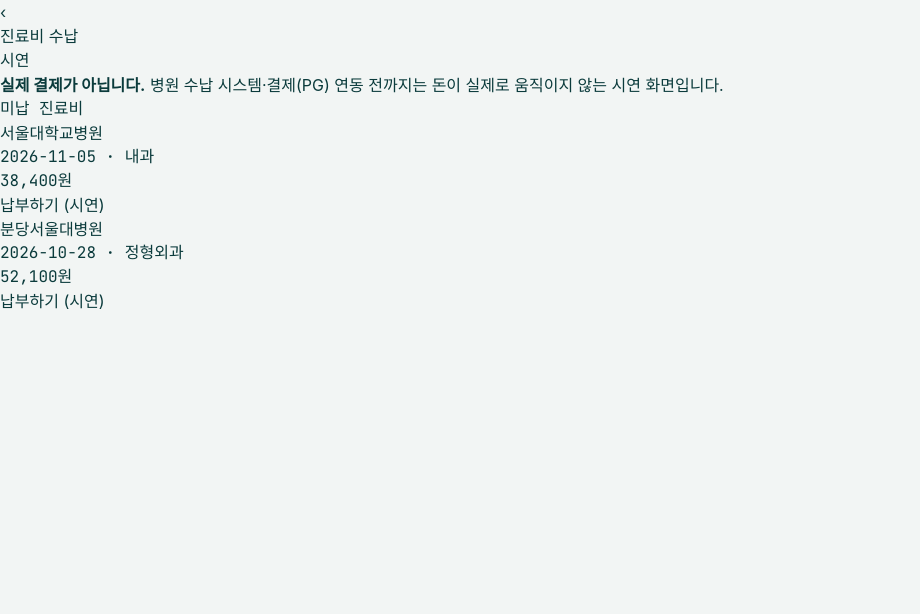
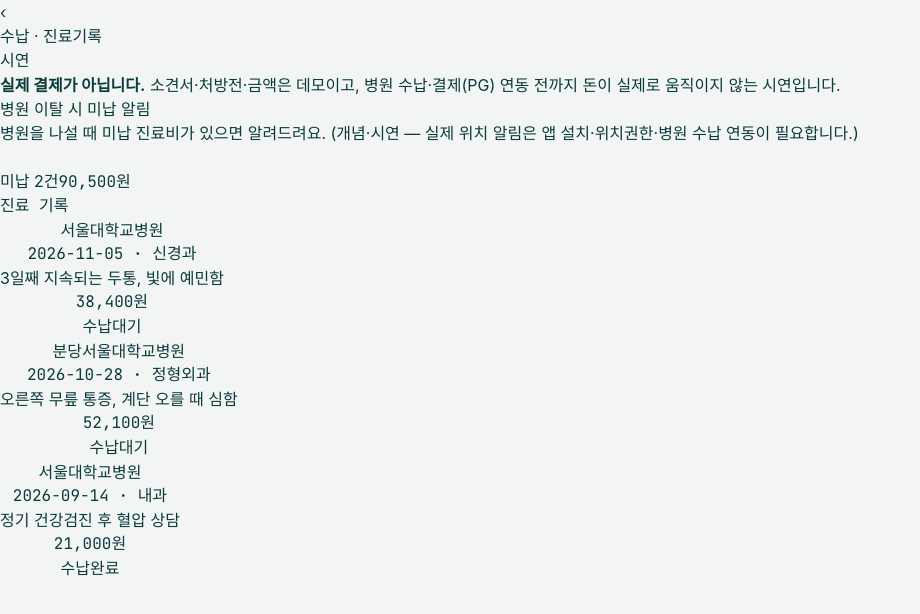
Before and after one commit to dandanyoou/medicalidentity, a React (Vite) app: page /billing in a window 1280 px wide. Shown: the top 614 px of the page, without its empty margins (0-920 px from the left). Built offline with nearby package versions, Linux system fonts and the light colour scheme.

Commit message:
feat(visits): rebuild 수납 into rich 진료기록 page (소견서·처방전·약·수납 + 이탈 알림 개념)

```diff
--- a/src/billing/BillingScreen.tsx
+++ b/src/billing/BillingScreen.tsx
@@ -1,25 +1,20 @@
 import { useEffect, useState } from "react";
 import { Link } from "react-router-dom";
+import { listVisits, unpaidVisits, payVisit, type Visit } from "../visits/store";
 
 /**
- * 진료비 수납 — 시연(데모) 화면.
+ * 수납 · 진료기록 — 시연(데모).
  *
- * 중요: 실제 결제·병원 수납 시스템과 연동되어 있지 않다. 결제 연동(PG·병원
- * 수납 시스템)은 별도 계약·보안 심사가 선결이며, 지금은 "이런 흐름이 된다"를
- * 보여주는 시연일 뿐이다 — 실제로 돈이 움직이지 않는다.
+ * 단순 "납부하기" 버튼이 아니라, 진료 방문 한 건의 전체를 보여준다:
+ * 방문 이유 · 소견서 · 처방전 · 진료비 · 수납 상태. 종이로 받던 진료내역서·
+ * 처방전을 온라인으로 대신한다.
+ *
+ * 이탈 알림(개념): 병원을 나설 때 미납 진료비가 있으면 알려주는 아이디어 —
+ * 실제로는 앱 설치·위치권한·병원 수납 연동이 필요해 지금은 개념 시연이다.
+ *
+ * 정직: 소견서·처방전·금액은 데모 데이터, 결제는 실제로 돈이 움직이지 않는다.
  */
-interface DemoBill {
-  id: string;
-  hospital: string;
-  date: string;
-  dept: string;
-  amount: number;
-}
-
-const DEMO_BILLS: DemoBill[] = [
-  { id: "b1", hospital: "서울대학교병원", date: "2026-11-05", dept: "내과", amount: 38400 },
-  { id: "b2", hospital: "분당서울대병원", date: "2026-10-28", dept: "정형외과", amount: 52100 },
-];
+const MEMBER = "self";
 
 function won(n: number) {
   return `${n.toLocaleString("ko-KR")}원`;
@@ -27,11 +22,21 @@ function won(n: number) {
 
 export function BillingScreen() {
   useEffect(() => {
-    document.title = "진료비 수납 (시연) — 가족 의료지갑";
+    document.title = "수납 · 진료기록 (시연) — 가족 의료지갑";
   }, []);
 
-  const [paidId, setPaidId] = useState<string | null>(null);
-  const paid = DEMO_BILLS.find((b) => b.id === paidId) ?? null;
+  const [tick, setTick] = useState(0); // 수납 후 재조회용
+  const [openId, setOpenId] = useState<string | null>(null);
+  const [geofence, setGeofence] = useState(true);
+
+  const visits = listVisits(MEMBER);
+  const unpaid = unpaidVisits(MEMBER);
+  void tick;
+
+  function handlePay(id: string) {
+    payVisit(id);
+    setTick((t) => t + 1);
+  }
 
   return (
     <div className="min-h-screen bg-[var(--paper)] md:px-6 md:py-10">
@@ -45,7 +50,7 @@ export function BillingScreen() {
             ‹
           </Link>
           <h1 className="text-base font-extrabold tracking-tight text-[var(--ink)]">
-            진료비 수납
+            수납 · 진료기록
           </h1>
           <span className="ml-1 rounded-full bg-[var(--ink)] px-2 py-0.5 font-data text-[10px] font-bold text-white">
             시연
@@ -53,68 +58,170 @@ export function BillingScreen() {
         </header>
 
         <main className="flex-1 overflow-y-auto px-5 pb-10 pt-5">
-          <p className="mb-5 rounded-2xl border-l-4 border-[var(--ink)] bg-[var(--surface)] px-4 py-3 text-xs leading-relaxed text-[var(--ink-2)]">
-            <strong className="text-[var(--ink)]">실제 결제가 아닙니다.</strong> 병원 수납
-            시스템·결제(PG) 연동 전까지는 돈이 실제로 움직이지 않는 시연 화면입니다.
+          <p className="mb-4 rounded-2xl border-l-4 border-[var(--ink)] bg-[var(--surface)] px-4 py-3 text-xs leading-relaxed text-[var(--ink-2)]">
+            <strong className="text-[var(--ink)]">실제 결제가 아닙니다.</strong> 소견서·처방전·금액은
+            데모이고, 병원 수납·결제(PG) 연동 전까지 돈이 실제로 움직이지 않는 시연입니다.
           </p>
 
-          {paid ? (
-            <section className="animate-reveal-in rounded-[28px] bg-[var(--surface)] p-6 text-center shadow-[0_2px_24px_rgba(11,59,60,0.09)]">
-              <div className="mx-auto mb-3 flex h-12 w-12 items-center justify-center rounded-full bg-[var(--refund)]/12 text-2xl">
-                ✓
-              </div>
-              <p className="text-lg font-extrabold text-[var(--ink)]">납부 완료 (시연)</p>
-              <p className="mt-2 font-data text-sm text-[var(--ink-2)]">
-                {paid.hospital} · {paid.dept}
-              </p>
-              <p className="font-data text-2xl font-bold text-[var(--ink)]">
-                {won(paid.amount)}
-              </p>
-              <p className="mt-3 text-[11px] leading-relaxed text-[var(--ink-2)]">
-                실제 서비스에서는 병원 수납 시스템에 납부 처리되고 영수증이 발급됩니다.
-              </p>
-              <button
-                type="button"
-                onClick={() => setPaidId(null)}
-                className="mt-4 w-full rounded-2xl border border-[var(--mist)] py-3 text-sm font-bold text-[var(--ink-2)] active:bg-[var(--paper)]"
-              >
-                목록으로
-              </button>
-            </section>
-          ) : (
-            <div className="flex flex-col gap-3">
-              <p className="px-1 font-data text-[10px] uppercase tracking-[0.2em] text-[var(--ink-2)]">
-                미납 진료비
-              </p>
-              {DEMO_BILLS.map((b) => (
-                <div
-                  key={b.id}
-                  className="relative overflow-hidden rounded-3xl bg-[var(--surface)] p-5 shadow-[0_1px_12px_rgba(11,59,60,0.07)]"
-                >
-                  <div className="flex items-start justify-between gap-3">
-                    <div>
-                      <p className="text-sm font-bold text-[var(--ink)]">{b.hospital}</p>
-                      <p className="font-data text-[11px] text-[var(--ink-2)]">
-                        {b.date} · {b.dept}
-                      </p>
-                    </div>
-                    <p className="font-data text-xl font-bold text-[var(--ink)]">
-                      {won(b.amount)}
+          {/* 이탈 알림(개념·시연) */}
+          <div className="mb-5 flex items-start gap-3 rounded-2xl bg-[var(--surface)] px-4 py-3 shadow-[0_1px_12px_rgba(11,59,60,0.07)]">
+            <div className="flex-1">
+              <p className="text-sm font-bold text-[var(--ink)]">병원 이탈 시 미납 알림</p>
+              <p className="mt-0.5 text-[11px] leading-relaxed text-[var(--ink-2)]">
+                병원을 나설 때 미납 진료비가 있으면 알려드려요. (개념·시연 — 실제 위치
+                알림은 앱 설치·위치권한·병원 수납 연동이 필요합니다.)
               </p>
             </div>
             <button
               type="button"
-                    onClick={() => setPaidId(b.id)}
-                    className="mt-4 w-full rounded-2xl bg-[var(--ink)] py-3 text-sm font-bold text-white active:brightness-110"
+              onClick={() => setGeofence((v) => !v)}
+              aria-pressed={geofence}
+              aria-label="이탈 알림 토글"
+              className={`mt-0.5 flex h-6 w-11 flex-none items-center rounded-full p-0.5 transition ${
+                geofence ? "bg-[var(--vital)]" : "bg-[var(--mist)]"
+              }`}
             >
-                    납부하기 (시연)
+              <span
+                className={`h-5 w-5 rounded-full bg-white shadow transition ${
+                  geofence ? "translate-x-5" : "translate-x-0"
+                }`}
+              />
             </button>
           </div>
+
+          {unpaid.length > 0 && (
+            <div className="mb-3 flex items-center justify-between rounded-2xl border-l-4 border-[var(--vital)] bg-[var(--surface)] px-4 py-3">
+              <span className="text-sm font-bold text-[var(--vital-ink)]">
+                미납 {unpaid.length}건
+              </span>
+              <span className="font-data text-sm font-bold text-[var(--ink)]">
+                {won(unpaid.reduce((s, v) => s + v.amount, 0))}
+              </span>
+            </div>
+          )}
+
+          <p className="mb-2 mt-5 px-1 font-data text-[10px] uppercase tracking-[0.2em] text-[var(--ink-2)]">
+            진료 기록
+          </p>
+          <div className="flex flex-col gap-3">
+            {visits.map((v) => (
+              <VisitCard
+                key={v.id}
+                visit={v}
+                open={openId === v.id}
+                onToggle={() => setOpenId((id) => (id === v.id ? null : v.id))}
+                onPay={() => handlePay(v.id)}
+              />
             ))}
           </div>
-          )}
         </main>
       </div>
     </div>
   );
 }
+
+function VisitCard({
+  visit,
+  open,
+  onToggle,
+  onPay,
+}: {
+  visit: Visit;
+  open: boolean;
+  onToggle: () => void;
+  onPay: () => void;
+}) {
+  return (
+    <div className="relative overflow-hidden rounded-3xl bg-[var(--surface)] shadow-[0_1px_12px_rgba(11,59,60,0.07)]">
+      <div
+        className={`absolute inset-y-0 left-0 w-1 ${
+          visit.paid ? "bg-[var(--refund)]" : "bg-[var(--vital)]"
+        }`}
+      />
+      <button
+        type="button"
+        onClick={onToggle}
+        className="block w-full px-5 py-4 pl-6 text-left"
+      >
+        <div className="flex items-start justify-between gap-3">
+          <div className="min-w-0">
+            <p className="text-sm font-bold text-[var(--ink)]">{visit.hospital}</p>
+            <p className="font-data text-[11px] text-[var(--ink-2)]">
+              {visit.date} · {visit.dept}
+            </p>
+            <p className="mt-1 truncate text-xs text-[var(--ink-2)]">{visit.reason}</p>
+          </div>
+          <div className="flex-none text-right">
+            <p className="font-data text-base font-bold text-[var(--ink)]">
+              {won(visit.amount)}
+            </p>
+            <span
+              className={`mt-1 inline-block rounded-full px-2 py-0.5 font-data text-[10px] font-bold ${
+                visit.paid
+                  ? "bg-[var(--refund)]/12 text-[var(--refund-ink)]"
+                  : "bg-[var(--vital)]/12 text-[var(--vital-ink)]"
+              }`}
+            >
+              {visit.paid ? "수납완료" : "수납대기"}
+            </span>
+          </div>
+        </div>
+      </button>
+
+      {open && (
+        <div className="animate-reveal-in border-t border-[var(--mist)] px-5 py-4 pl-6">
+          <Section label="방문 사유">
+            <p className="text-sm text-[var(--ink)]">{visit.reason}</p>
+          </Section>
+
+          {visit.opinion && (
+            <Section label="소견서">
+              <p className="text-sm leading-relaxed text-[var(--ink)]">{visit.opinion}</p>
+            </Section>
+          )}
+
+          <Section label="처방전">
+            {visit.prescriptions && visit.prescriptions.length > 0 ? (
+              <ul className="flex flex-col gap-2">
+                {visit.prescriptions.map((p) => (
+                  <li
+                    key={p.drug}
+                    className="rounded-xl bg-[var(--paper)] px-3 py-2"
+                  >
+                    <p className="text-sm font-semibold text-[var(--ink)]">{p.drug}</p>
+                    <p className="font-data text-[11px] text-[var(--ink-2)]">
+                      {p.dose} · {p.days}일분
+                    </p>
+                  </li>
+                ))}
+              </ul>
+            ) : (
+              <p className="text-sm text-[var(--ink-2)]">처방 없음</p>
+            )}
+          </Section>
+
+          {!visit.paid && (
+            <button
+              type="button"
+              onClick={onPay}
+              className="mt-2 w-full rounded-2xl bg-[var(--ink)] py-3 text-sm font-bold text-white active:brightness-110"
+            >
+              수납하기 · {won(visit.amount)} (시연)
+            </button>
+          )}
+        </div>
+      )}
+    </div>
+  );
+}
+
+function Section({ label, children }: { label: string; children: React.ReactNode }) {
+  return (
+    <div className="mb-3 last:mb-0">
+      <div className="mb-1 font-data text-[10px] uppercase tracking-wider text-[var(--ink-2)]">
+        {label}
+      </div>
+      {children}
+    </div>
+  );
+}
```
Also changed, not shown: 1 other file (tests, documents, lock files or other folders). Lines whose indentation alone changed are shown as unchanged.
